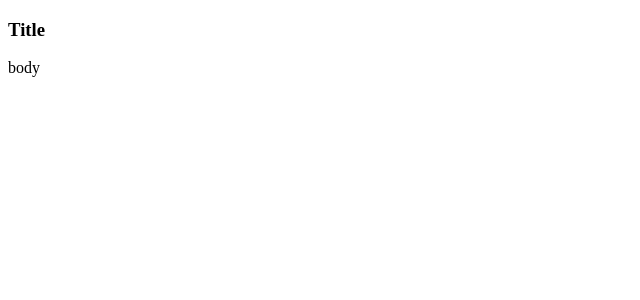
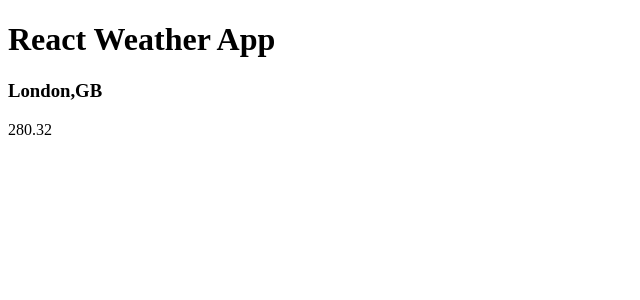
Before and after one commit to LEON2517/react-weather-app, a React app: page / in a window 1280 px wide. Shown: the top 300 px of the page, without its empty margins (0-640 px from the left). Built offline with nearby package versions, Linux system fonts and the light colour scheme.

Commit message:
simple component

```diff
--- a/src/App.js
+++ b/src/App.js
@@ -1,13 +1,10 @@
 import React, {Component} from 'react'
 import Root from './components/Root'
-import MuiThemeProvider from 'material-ui/styles/MuiThemeProvider';
 
 export default class App extends Component {
     render() {
         return (
-            <MuiThemeProvider>
                 <Root />
-            </MuiThemeProvider>
         )
 
     }
--- a/src/components/Root.js
+++ b/src/components/Root.js
@@ -1,13 +1,15 @@
 import React, {Component} from 'react'
-import CityForm from './WeatherForm'
 import WeatherDisplay from './WeatherDisplay'
+import {weather} from '../fixtures'
+
 
 
 export default class Root extends Component {
     render() {
         return (
             <div>
-                <CityForm/>
+                <h1>React Weather App</h1>
+                <WeatherDisplay weather = {weather[0]}/>
             </div>
         )
     }
--- a/src/components/WeatherDisplay/index.js
+++ b/src/components/WeatherDisplay/index.js
@@ -0,0 +1,11 @@
+import React from 'react'
+
+export default function WeatherForm(props) {
+    const {weather} = props;
+    return (
+        <div>
+            <h3>{weather.name},{weather.sys.country}</h3>
+            {weather.main.temp}
+        </div>
+    )
+}
--- a/src/components/WeatherForm/index.js
+++ b/src/components/WeatherForm/index.js
@@ -1,10 +1,10 @@
 import React from 'react'
 
-export default function CityForm() {
+export default function WeatherForm(props) {
+    const {weather} = props;
     return (
         <div>
-            <h3>Title</h3>
-            <p>body</p>
+            <h3>{weather.name}</h3>
         </div>
     )
 }
--- a/src/fixtures.js
+++ b/src/fixtures.js
@@ -0,0 +1,44 @@
+export const weather = [
+    {
+        "coord": {
+            "lon": "-0.13",
+            "lat": "51.51"
+        },
+        "weather": [
+            {
+                "id": "300",
+                "main": "Drizzle",
+                "description": "light intensity drizzle",
+                "icon": "09d"
+            }
+        ],
+        "base": "stations",
+        "main": {
+            "temp": "280.32",
+            "pressure": "1012",
+            "humidity": "81",
+            "temp_min": "279.15",
+            "temp_max": "281.15"
+        },
+        "visibility": "10000",
+        "wind": {
+            "speed": "4.1",
+            "deg": "80"
+        },
+        "clouds": {
+            "all": "90"
+        },
+        "dt": "1485789600",
+        "sys": {
+            "type": "1",
+            "id": "5091",
+            "message": "0.0103",
+            "country": "GB",
+            "sunrise": "1485762037",
+            "sunset": "1485794875"
+        },
+        "id": "2643743",
+        "name": "London",
+        "cod": "200"
+    }
+];
```
